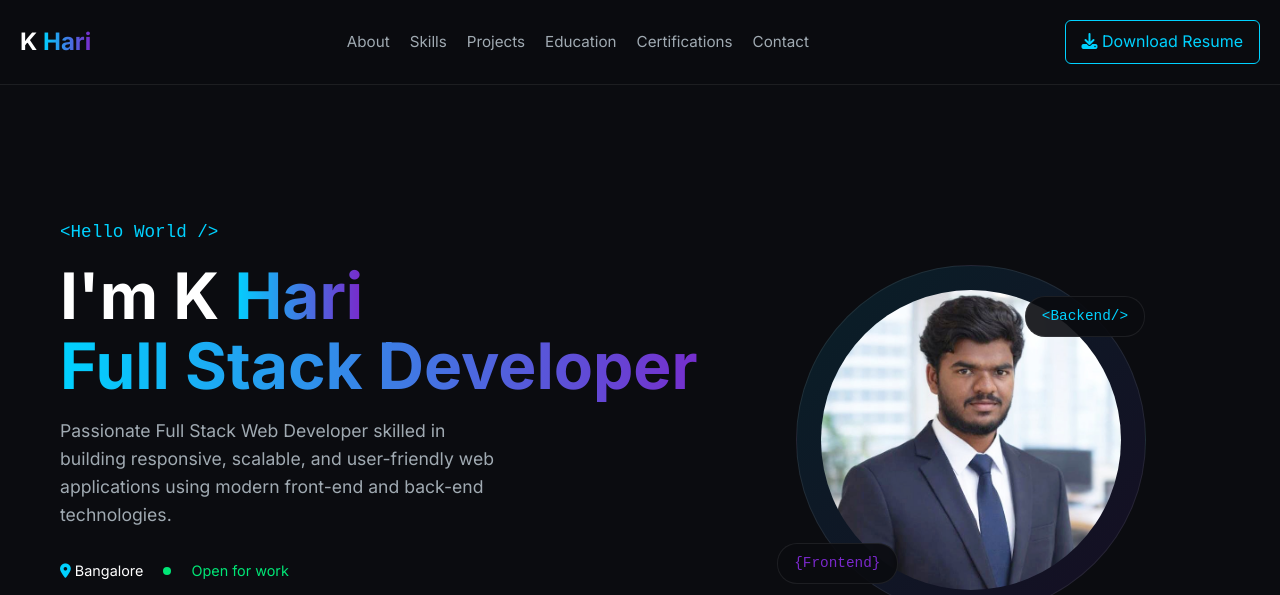
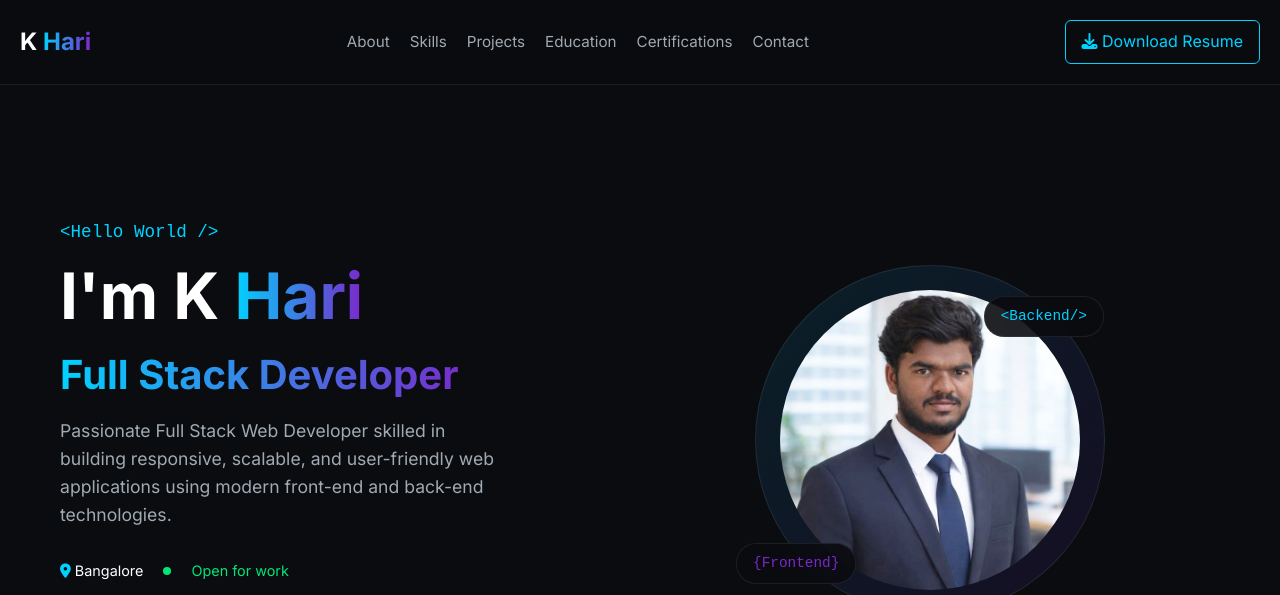
Before and after one commit to KHari07/portfolio, a plain HTML site: page index.html in a window 1280 px wide. Shown: the top 595 px of the page. Drawn offline with Linux system fonts and the light colour scheme.

Commit message:
Fixed typing text size for real

```diff
--- a/style.css
+++ b/style.css
@@ -555,7 +555,8 @@ footer {
 /* --- Typing Effect Styles --- */
 .typing-text {
   display: inline-block;
-  white-space: nowrap; /* This completely prevents the text from wrapping to two lines */
+  white-space: nowrap;
+  font-size: 2.5rem; /* This completely prevents the text from wrapping to two lines */
 }
 
 .typing-text::after {
```
